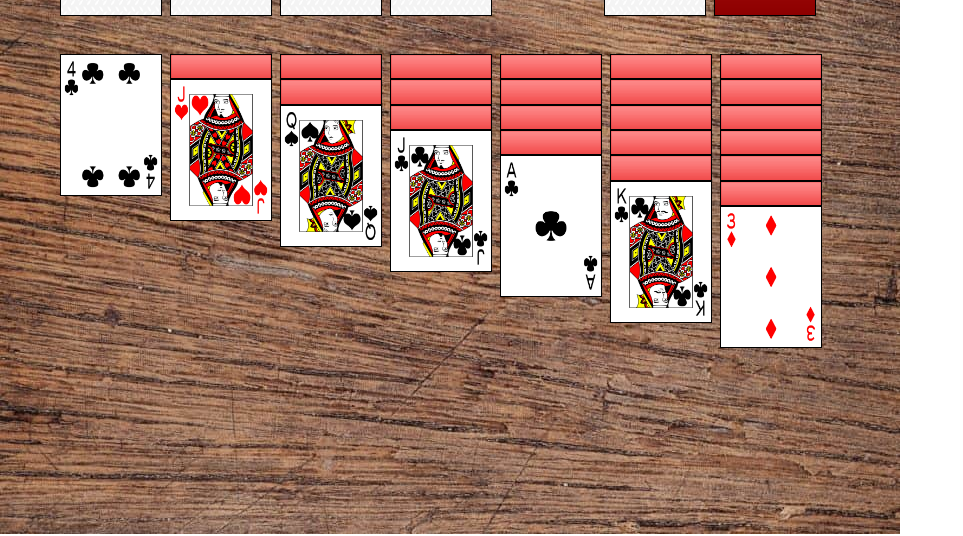
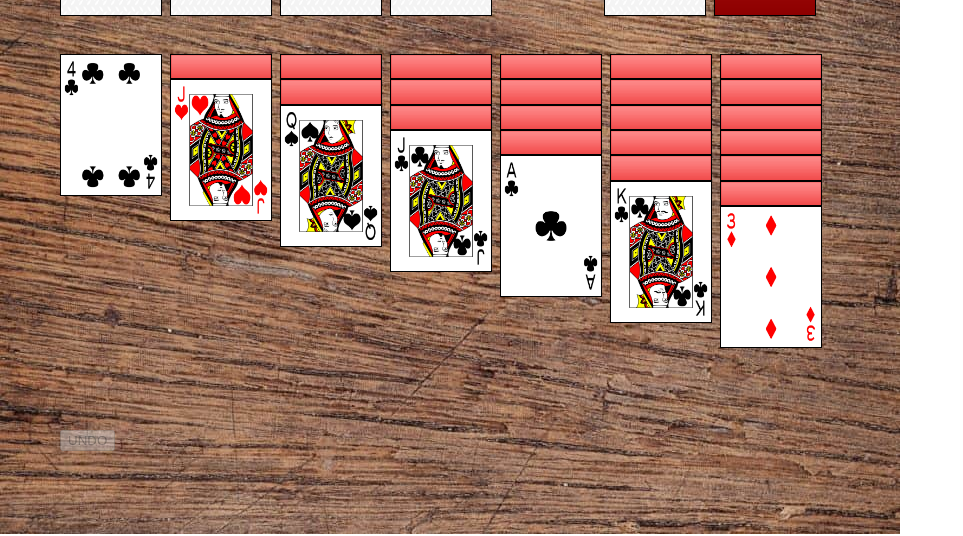
Before and after one commit to benbradford/patience, a React (Create React App) app: page / in a window 1280 px wide. Shown: the part 186-722 px from the top of the page, without its empty margins (0-963 px from the left). Built offline with nearby package versions, Linux system fonts and the light colour scheme.

Commit message:
added primitive undo

```diff
--- a/src/Model/SolitaireGame.ts
+++ b/src/Model/SolitaireGame.ts
@@ -50,4 +50,11 @@ export default class SolitaireGame {
         return this.cardExecutor;
     }
 
+    public can_undo(): boolean {
+        return this.cardExecutor.can_undo();
+    }
+
+    public undo(): ICardActionResult | null {
+        return this.cardExecutor.undo();
+    }
 }
--- a/src/ModelView/SolitaireModelView.ts
+++ b/src/ModelView/SolitaireModelView.ts
@@ -63,6 +63,19 @@ export default class SolitaireModelView {
             piles.push(this.dataSync.view_pile(i));
         }
         return piles;
+    }
+
+    public can_undo(): boolean {
+        return this.game.can_undo();
+    }
+
+    public undo(): IAnimationAction | null {
+        const result = this.game.undo();
+        if (result) {
+            this.dataSync.sync_view_with_model();
+            return this.to_animation_action(result);
+        }
+        return null;
     }
 
     public valid_move_to_destinations(card: ICardView): number[] {
--- a/src/View/TableView.tsx
+++ b/src/View/TableView.tsx
@@ -57,6 +57,7 @@ export default class TableView extends React.Component<{}, ITableData> {
                     <PileViews ref={this.pileViews} cardStyles={this.cardStyles} deck={this.modelView.deck()} hold={this.modelView.hold()} turned={this.modelView.turned()} moving={this.state.moving} score={this.modelView.score()} onDeckClick={this.onDeckClick} onStartDrag={this.onStartDrag} />
                     <FloatingCardView cardStyles={this.cardStyles} card={this.state.moving.card} enabled={this.state.moving.isDragged} modelViewDataSync={this.modelView.data_sync()} cardX={this.lastMouseX + this.mouseOffsetX + window.scrollX} cardY={this.lastMouseY + this.mouseOffsetY + window.scrollY}/>
                     <CardAnimationView ref={this.animationView} cardStyles={this.cardStyles} modelViewDataSync={this.modelView.data_sync()} />
+                    {this.render_undo()}
                 </div>
             </section>
         );
@@ -84,8 +85,6 @@ export default class TableView extends React.Component<{}, ITableData> {
 */
     private onDeckClick = () => {
 
-        // :TODO: need to start_animation, but need box rect and to know where to
-        // what about when replacing deck?
         if (this.state.moving.card === null) {
             const result = this.modelView.next_card();
             const currentPileViews = this.pileViews.current;
@@ -101,6 +100,24 @@ export default class TableView extends React.Component<{}, ITableData> {
                 }
             }
         }
+    }
+
+    private render_undo() {
+
+        return ( <p> <br/><br/> <br/><br/><br/><br/><br/><br/><br/><br/><br/><br/><br/><br/><br/><br/><br/><br/><br/><br/>
+                <button disabled={!this.modelView.can_undo()} onClick={this.onClickUndo}> UNDO </button>  </p>);
+    }
+
+    private onClickUndo =() => {
+
+        const result = this.modelView.undo();
+        if (result && this.pileViews.current) {
+            // const boxFrom = this.pileViews.current.box_for(result.startPileIndex);
+            // const boxTo = this.pileViews.current.box_for(result.destPileIndex);
+            // this.start_animation(result.card, box, result.destPileIndex, x, y, result.turn);
+            this.update_state_no_moving();
+        }
+
     }
 
     private move_destinations(card: ICardView): IMoveDestination[] {
```
